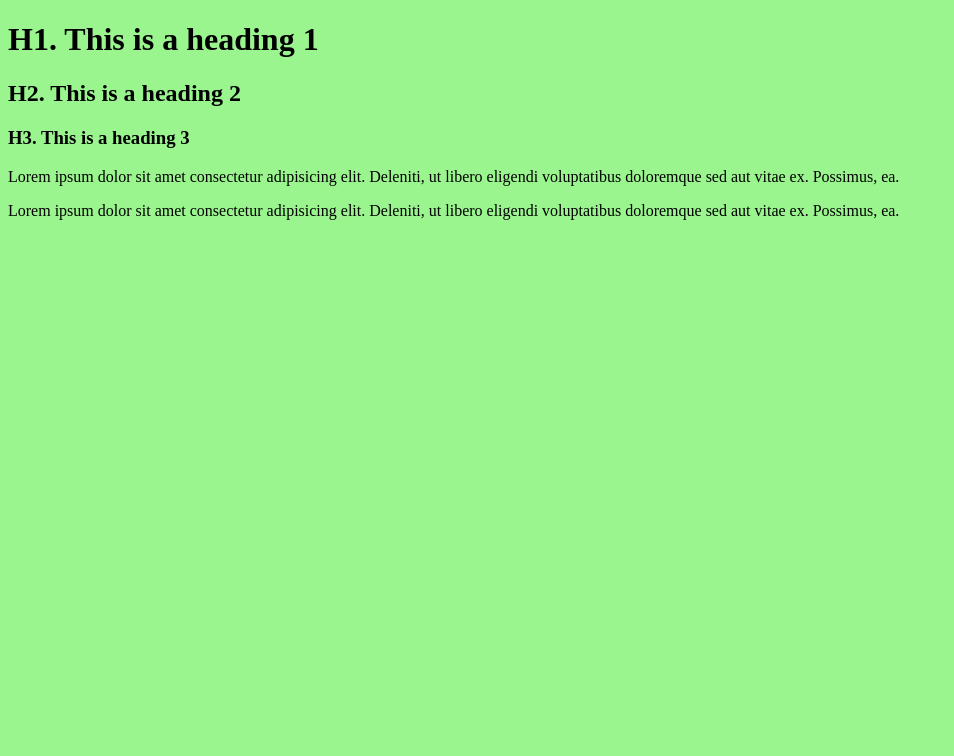
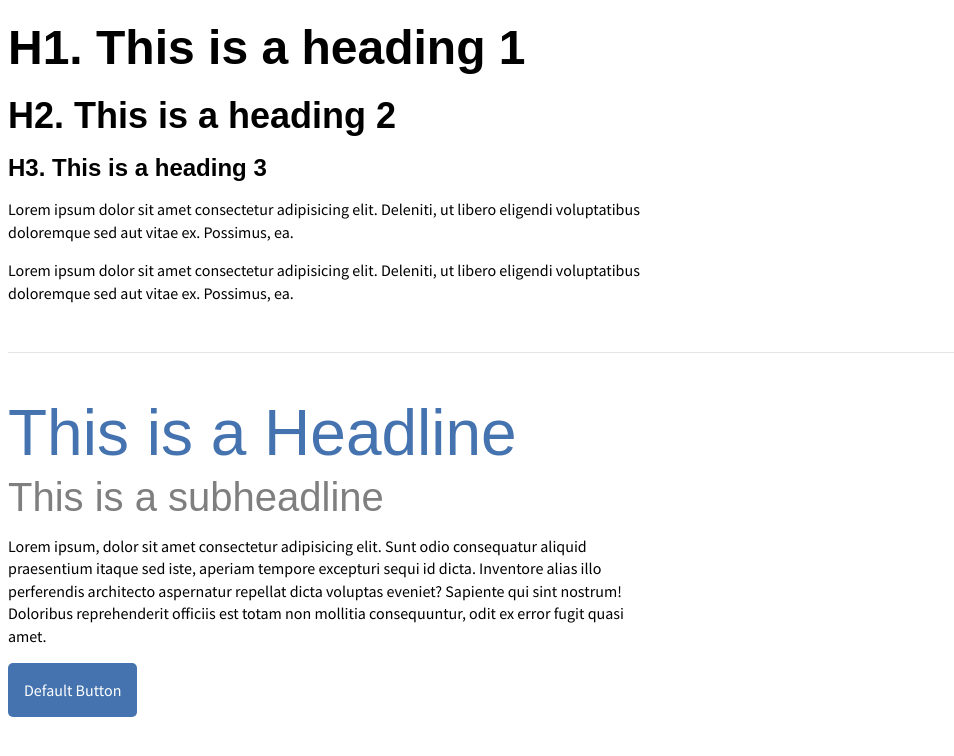
Before and after one commit to Hannguyen29/sassybase, a plain HTML site: page index.html in a window 1280 px wide. Shown: the whole page, without its empty margins (0-954 px from the left). Drawn offline with Linux system fonts and the light colour scheme.

Commit message:
updated s3

```diff
--- a/index.html
+++ b/index.html
@@ -6,6 +6,10 @@
     <meta name="viewport" content="width=device-width, initial-scale=1.0">
     <title>My Sassybase</title>
 
+    <!-- GOOGLE FONTS -->
+    <link href="https://fonts.googleapis.com/css2?family=Source+Sans+Pro:wght@400;600&display=swap" rel="stylesheet">
+
+    <!-- MAIN CSS STYLES -->
     <link rel="stylesheet" href="css/style.css">
 </head>
 <body>
@@ -14,5 +18,13 @@
     <h3>H3. This is a heading 3</h3>
     <p>Lorem ipsum dolor sit amet consectetur adipisicing elit. Deleniti, ut libero eligendi voluptatibus doloremque sed aut vitae ex. Possimus, ea.</p>
     <p>Lorem ipsum dolor sit amet consectetur adipisicing elit. Deleniti, ut libero eligendi voluptatibus doloremque sed aut vitae ex. Possimus, ea.</p>
+
+<hr />
+<h2 class="headline">This is a Headline</h2>
+<h3 class="subheadline">This is a subheadline</h3>
+<p>Lorem ipsum, dolor sit amet consectetur adipisicing elit. Sunt odio consequatur aliquid praesentium itaque sed iste, aperiam tempore excepturi sequi id dicta. Inventore alias illo perferendis architecto aspernatur repellat dicta voluptas eveniet? Sapiente qui sint nostrum! Doloribus reprehenderit officiis est totam non mollitia consequuntur, odit ex error fugit quasi amet.</p>
+<a href="#" class="button">Default Button</a>
+
+
 </body>
 </html>
--- /dev/null
+++ b/scss/partials/_buttons.scss
@@ -0,0 +1,14 @@
+/* BUTTONS */
+
+.button {
+    display: inline-block;
+    background-color: $color-accent;
+    color: #fff;
+    text-decoration: none;
+    padding: 1em;
+    border-radius: 5px;
+
+    &:hover {
+        background-color: $color-accent-dark;
+    }
+}
--- a/scss/partials/_toc.scss
+++ b/scss/partials/_toc.scss
@@ -2,6 +2,7 @@
 
 TABLE OF CONTENTS
 
+# GLOBAL RESETS
 # BASE TYPOGRAPHY
 # BUTTONS
 
--- /dev/null
+++ b/scss/partials/_typography.scss
@@ -0,0 +1,54 @@
+/* BASE TEXT FONTS */
+body { font-family: $font-family-sans; }
+h1, h2, h3, h4, h5, h6 { font-family: $font-family-serif; }
+
+/* BASE TYPOGRAPHY */
+body {
+    font-size: 100%;
+    line-height: 1.4;
+}
+h1, h2, h3, h4, h5, h6 { margin: .5em 0; }
+
+/* TRADITIONAL TYPOGRAPHY SCALE */
+
+h1 {
+    font-size: 3em;
+    line-height: 1;
+}
+h2 {
+    font-size: 2.25em;
+    line-height: 1.1;
+}
+h3 {
+    font-size: 1.5em;
+    line-height: 1.2;
+}
+
+/* LIMIT NUMBER OF CHARACTERS PER LINE */
+p { max-width: 40em; }
+
+/* HORIZONTAL LINE */
+hr {
+    border: 0;
+    height: 1px;
+    background-color: rgba(0,0,0,.1);
+    margin: 3em 0;
+
+}
+
+/* TYPE SPECIMEN */
+.headline {
+    font-size: 4em;
+    font-weight: normal;
+    line-height: 1;
+    margin: 0;
+    color: $color-accent;
+}
+
+.subheadline {
+    font-weight: normal;
+    font-size: 2.5em;
+    line-height: 1.1;
+    color: $color-lightgrey;
+    margin: .25em 0;
+}
--- a/scss/style.scss
+++ b/scss/style.scss
@@ -1,8 +1,19 @@
-$color-background: rgb(154, 245, 142) ;
+/* GLOBAL RESETS */
+* { box-sizing: border-box;}
 
+// VARIABLES
+$color-text-body: rgb(0,0,0,.8);
+$color-text-heading: rgb(0,0,0,1);
+$color-accent: rgb(68, 115, 175);
+$color-accent-dark: rgb(113, 161, 224);
+
+$color-lightgrey: rgba(0,0,0,.5);
+
+$font-family-sans: 'Source Sans Pro', Helvetica, Arial, Helvetica;
+$font-family-serif: sans-serif, Georgia, 'Times New Roman', Times, serif;
+
+
+// IMPORTS
 @import "partials/toc";
-
-body {
-    background: $color-background;
-
-}
+@import "partials/typography";
+@import "partials/buttons";
```
Also changed, not shown: css/style.css.
